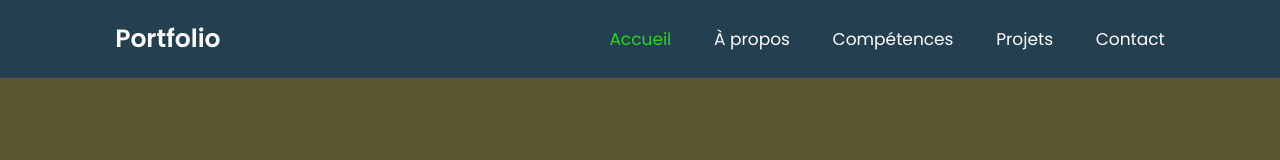
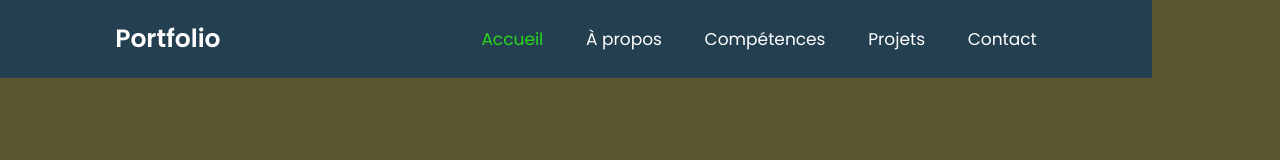
Before and after one commit to David-S26/Portfolio_San_David, a plain HTML site: page index.html in a window 1280 px wide. Shown: the top 160 px of the page. Drawn offline with nearby package versions, Linux system fonts and the light colour scheme.

Commit message:
correction 3

```diff
--- a/index.html
+++ b/index.html
@@ -123,7 +123,7 @@
 
 
             </div>
-            <a href="images/" target="_blank" class="btn" download ><i class="fa-solid fa-download"></i>&nbsp;Télécharger le CV</a>
+            <a href="images/CV San David .pdf" target="_blank" class="btn" download ><i class="fa-solid fa-download"></i>&nbsp;Télécharger le CV</a>
         </div>
 
         <div class="home-img">
--- a/style.css
+++ b/style.css
@@ -38,10 +38,8 @@ section {
 /*HEADER*/
 
 .header {
-    position: fixed;
-    top: 0;
-    left: 0;
-    width: 100%;
+    display: flex;
+    max-width: 90%;
     padding: 2rem 9%;
     background: rgba(9, 52, 97, 0.676);
     display: flex;
@@ -91,7 +89,7 @@ section {
 
 .home-img {
     margin-left: 100px;
-    width: 35vw;
+    width: 50%;
     animation: floatImage 4s ease-in-out infinite;
 }
 
```
Also changed, not shown: 1 other file.
